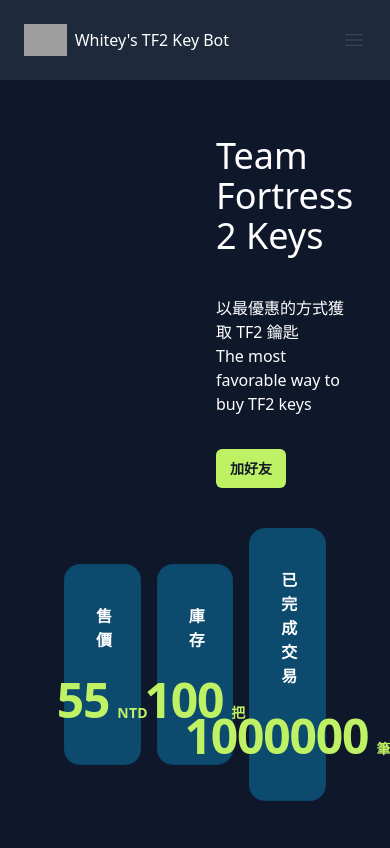
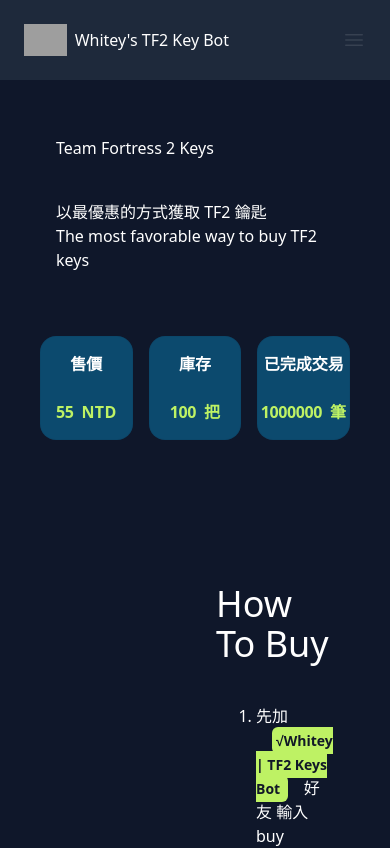
Before and after one commit to YTServer/keybot-page, a React (Vite) app: page / in a window 390 px wide. Shown: the top 848 px of the page. Built offline with nearby package versions, Linux system fonts and the light colour scheme; grey boxes are pictures that could not be loaded.

Commit message:
fix home page rwd

```diff
--- a/package.json
+++ b/package.json
@@ -21,6 +21,8 @@
     "@vitejs/plugin-react-swc": "^3.0.0",
     "autoprefixer": "^10.4.13",
     "postcss": "^8.4.21",
+    "prettier": "^2.8.4",
+    "prettier-plugin-tailwindcss": "^0.2.4",
     "tailwindcss": "^3.2.7",
     "vite": "^4.1.0"
   }
--- /dev/null
+++ b/prettier.config.cjs
@@ -0,0 +1,3 @@
+module.exports = {
+  plugins: [require('prettier-plugin-tailwindcss')],
+}
--- a/src/Card.jsx
+++ b/src/Card.jsx
@@ -6,17 +6,17 @@ export class Card extends React.Component {
   }
   render() {
     return (
-      <div className="-mt-2 p-2 lg:mt-0 lg:w-full lg:max-w-md w-1/3">
-        <div className="rounded-2xl bg-sky-900 py-10 text-center ring-1 ring-inset ring-gray-900/5 lg:flex lg:flex-col lg:justify-center lg:py-16">
-          <div className="mx-auto max-w-xs px-8">
+      <div className="-mt-2 w-1/3 p-2 lg:mt-0 lg:w-full lg:max-w-md">
+        <div className="rounded-2xl bg-sky-900 py-4 text-center ring-1 ring-inset ring-gray-900/5 lg:flex lg:flex-col lg:justify-center lg:py-16">
+          <div className="mx-auto max-w-xs sm:px-4 lg:px-8">
             <p className="text-base font-semibold text-white">
               {this.props?.names}
             </p>
             <p className="mt-6 flex items-baseline justify-center gap-x-2">
-              <span className="text-5xl font-bold tracking-tight text-lime-300">
+              <span className="font-bold tracking-tight text-lime-300 sm:text-xl lg:text-5xl">
                 {this.props?.number}
               </span>
-              <span className="text-sm font-semibold leading-6 tracking-wide text-lime-300">
+              <span className="font-semibold leading-6 tracking-wide text-lime-300 sm:text-xs lg:text-sm">
                 {this.props?.unit}
               </span>
             </p>
--- a/src/Home.jsx
+++ b/src/Home.jsx
@@ -7,22 +7,24 @@ export class HomePage extends React.Component {
     return (
       <div id="home">
         <div className="container mx-auto mt-28 flex max-w-7xl items-center justify-between p-6 lg:px-8">
-          <div className="basis-1/3">
-            <img className="min-w-full aspect-square" src={keyBot}></img>
+          <div className="max-sm:hidden md:basis-1/3">
+            <img className="aspect-square min-w-full" src={keyBot}></img>
           </div>
-          <div className="basis-2/3 pl-40 text-left text-white">
-            <p className="text-4xl">Team Fortress 2 Keys </p>
+          <div className="text-white md:basis-2/3 lg:pl-40">
+            <p className="sm:text-xl md:text-2xl lg:text-4xl ">
+              Team Fortress 2 Keys{" "}
+            </p>
             <p className="pt-10">以最優惠的方式獲取 TF2 鑰匙</p>
             <p className="pb-10">The most favorable way to buy TF2 keys</p>
             <a
               href="steam://friends/add/76561198047686623"
-              className="rounded-md bg-lime-300 px-3.5 py-2.5 text-sm font-semibold text-gray-900 shadow-sm hover:bg-gray-100 focus-visible:outline focus-visible:outline-2 focus-visible:outline-offset-2 focus-visible:outline-white"
+              className="rounded-md bg-lime-300 px-3.5 py-2.5 text-sm font-semibold text-gray-900 shadow-sm hover:bg-gray-100 focus-visible:outline focus-visible:outline-2 focus-visible:outline-offset-2 focus-visible:outline-white max-lg:hidden"
             >
               加好友
             </a>
           </div>
         </div>
-        <div className="flex flex-row items-center justify-center p-6 lg:px-8 max-w-full">
+        <div className="flex max-w-full flex-row items-center justify-center sm:p-4 lg:p-6 lg:px-8">
           <Card names="售價" number="55" unit="NTD" />
           <Card names="庫存" number="100" unit="把" />
           <Card names="已完成交易" number="1000000" unit="筆" />
```
Also changed, not shown: .prettierrc.json (added), 1 other file (tests, documents, lock files or other folders).
